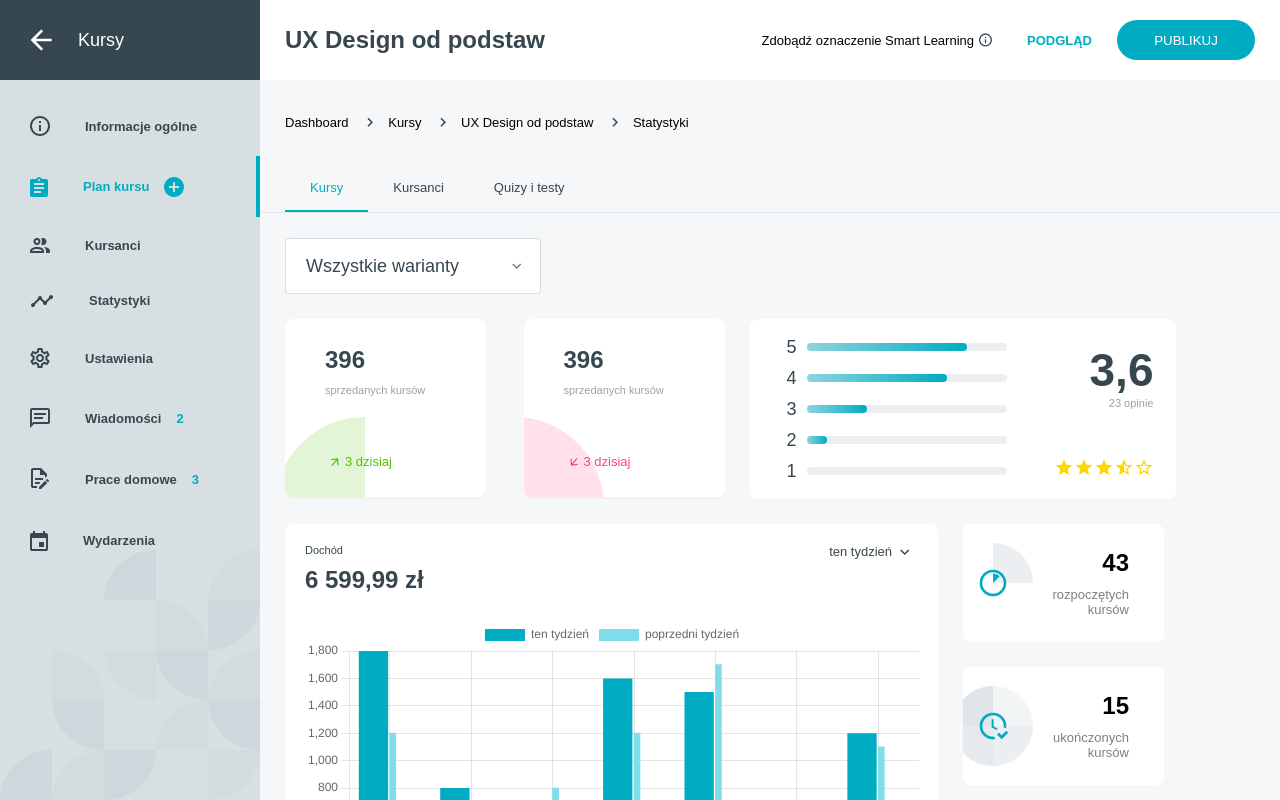
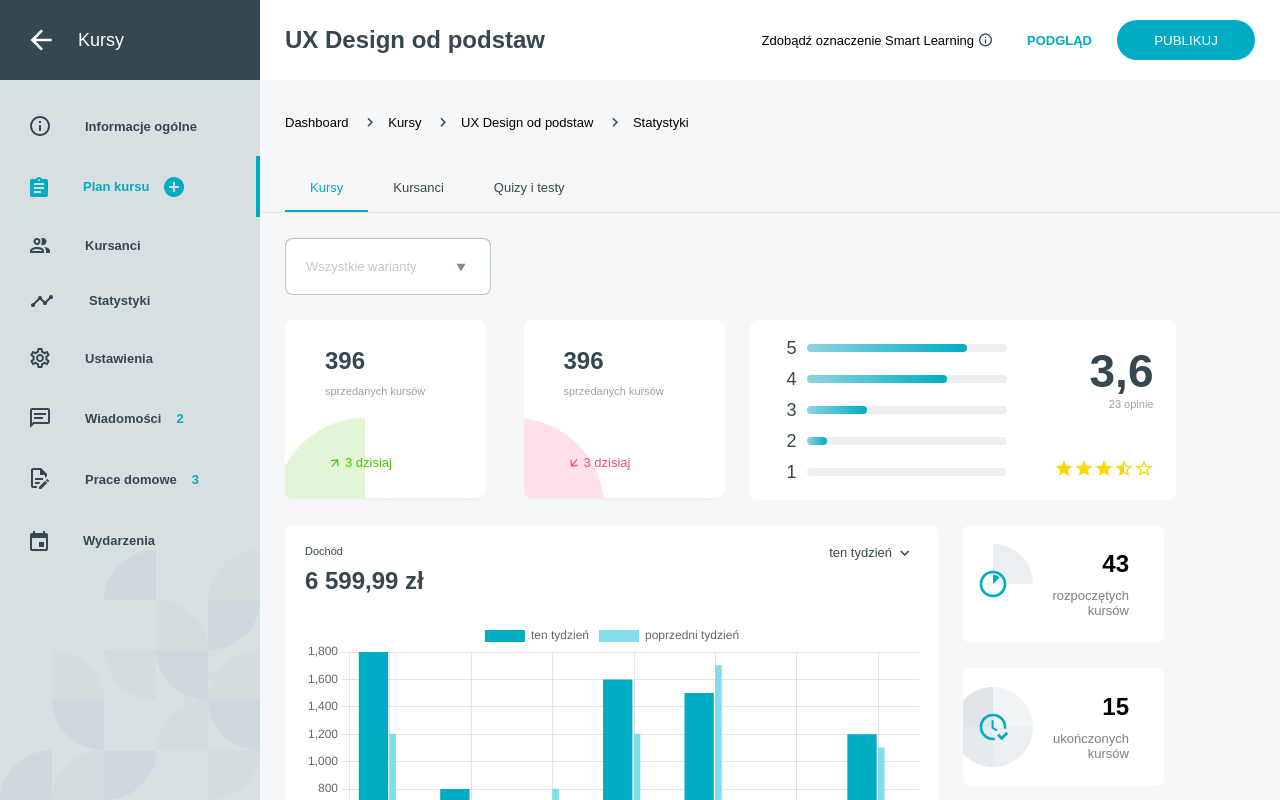
Before and after one commit to Dzejkoo/LS-second-view, a React (Create React App) app: page / in a window 1280 px wide. Built offline with nearby package versions, Linux system fonts and the light colour scheme.

Commit message:
Change structure folder and add datalist

```diff
--- /dev/null
+++ b/src/components/atoms/dataListInput/DataListInput.js
@@ -0,0 +1,17 @@
+import React from 'react';
+// import { ReactComponent as ArrowSmall } from '../../../assets/images/icon/arrow-small.svg';
+import { Input, Wrapper } from './DataListInput.styles';
+
+export const DataListInput = ({ name }) => {
+  return (
+    <Wrapper>
+      <Input placeholder={name} list="courses" />
+      <datalist id="courses">
+        <option value="one">one</option>
+        <option value="two"></option>
+        <option value="three"></option>
+        <option value="four"></option>
+      </datalist>
+    </Wrapper>
+  );
+};
--- /dev/null
+++ b/src/components/atoms/dataListInput/DataListInput.styles.js
@@ -0,0 +1,23 @@
+import styled from 'styled-components';
+
+export const Wrapper = styled.div`
+  width: 256px;
+  padding: 25px 25px 12.5px 25px;
+`;
+
+export const Input = styled.input`
+  width: 100%;
+  border: 1px solid rgba(176, 190, 197, 0.9);
+  border-radius: 8px;
+  font-weight: 200;
+  padding: 20px;
+  &::placeholder {
+    font-size: ${({ theme }) => theme.fontSize.m};
+    color: ${({ theme }) => theme.colors.coolGray};
+    opacity: 0.4;
+  }
+  &::-webkit-calendar-picker-indicator {
+    opacity: 100;
+    color: ${({ theme }) => theme.colors.garySecoundary};
+  }
+`;
--- a/src/components/atoms/searchList/SearchList.js
+++ /dev/null
@@ -1,12 +0,0 @@
-import React from 'react';
-import { ReactComponent as ArrowSmall } from '../../../assets/images/icon/arrow-small.svg';
-import { SearchListWrapper } from './SearchList.styles';
-
-export const SearchList = () => {
-  return (
-    <SearchListWrapper>
-      <span>Wszystkie warianty</span>
-      <ArrowSmall />
-    </SearchListWrapper>
-  );
-};
--- a/src/components/atoms/searchList/SearchList.styles.js
+++ /dev/null
@@ -1,23 +0,0 @@
-import styled from 'styled-components';
-
-export const SearchListWrapper = styled.div`
-  width: 256px;
-  height: 56px;
-  border: 1px solid rgba(176, 190, 197, 0.5);
-  border-radius: 4px;
-  background-color: ${({ theme }) => theme.colors.white};
-  display: flex;
-  align-items: center;
-  justify-content: space-between;
-  padding: 20px;
-  margin: 25px 25px 12.5px 25px;
-  svg {
-    opacity: 0.7;
-    transform: rotate(90deg);
-  }
-  span {
-    font-weight: 300;
-    font-size: ${({ theme }) => theme.fontSize.l};
-    color: ${({ theme }) => theme.colors.grayDark};
-  }
-`;
--- a/src/components/organisms/planCourse/PlanCourse.js
+++ b/src/components/organisms/planCourse/PlanCourse.js
@@ -4,7 +4,7 @@ import { ViewWrapper } from '../../atoms/viewWrapper/ViewWrapper.style';
 import { HeaderCourse } from '../../molecules/headerCourse/HeaderCourse';
 import { NavigationCourse } from '../../molecules/navigationCourse/NavigationCourse';
 import { SeledCourses } from '../../molecules/seledCourse/SeledCourses';
-import { SearchList } from '../../atoms/searchList/SearchList';
+import { DataListInput } from '../../atoms/dataListInput/DataListInput';
 import { Rating } from '../../molecules/rating/Rating';
 import { BarChart } from '../../molecules/barChart/BarChart';
 import { StartCharts } from '../../molecules/statsChart/StatsChart';
@@ -31,7 +31,7 @@ export const PlanCourse = () => {
     <ViewWrapper>
       <HeaderCourse />
       <NavigationCourse />
-      <SearchList />
+      <DataListInput name="Wszystkie warianty" />
       <Wrapper>
         <SeledCourses />
         <SeledCourses isRed />
```
